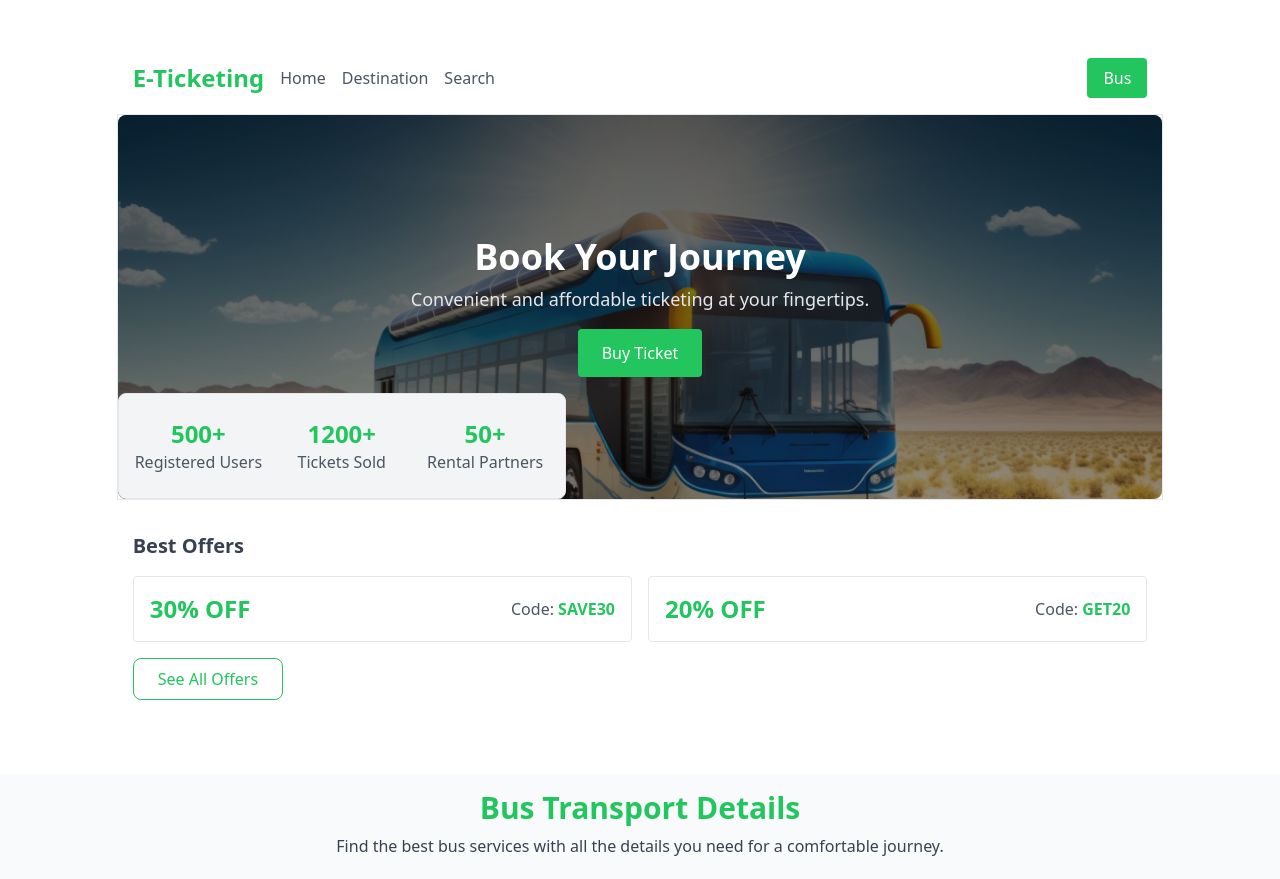
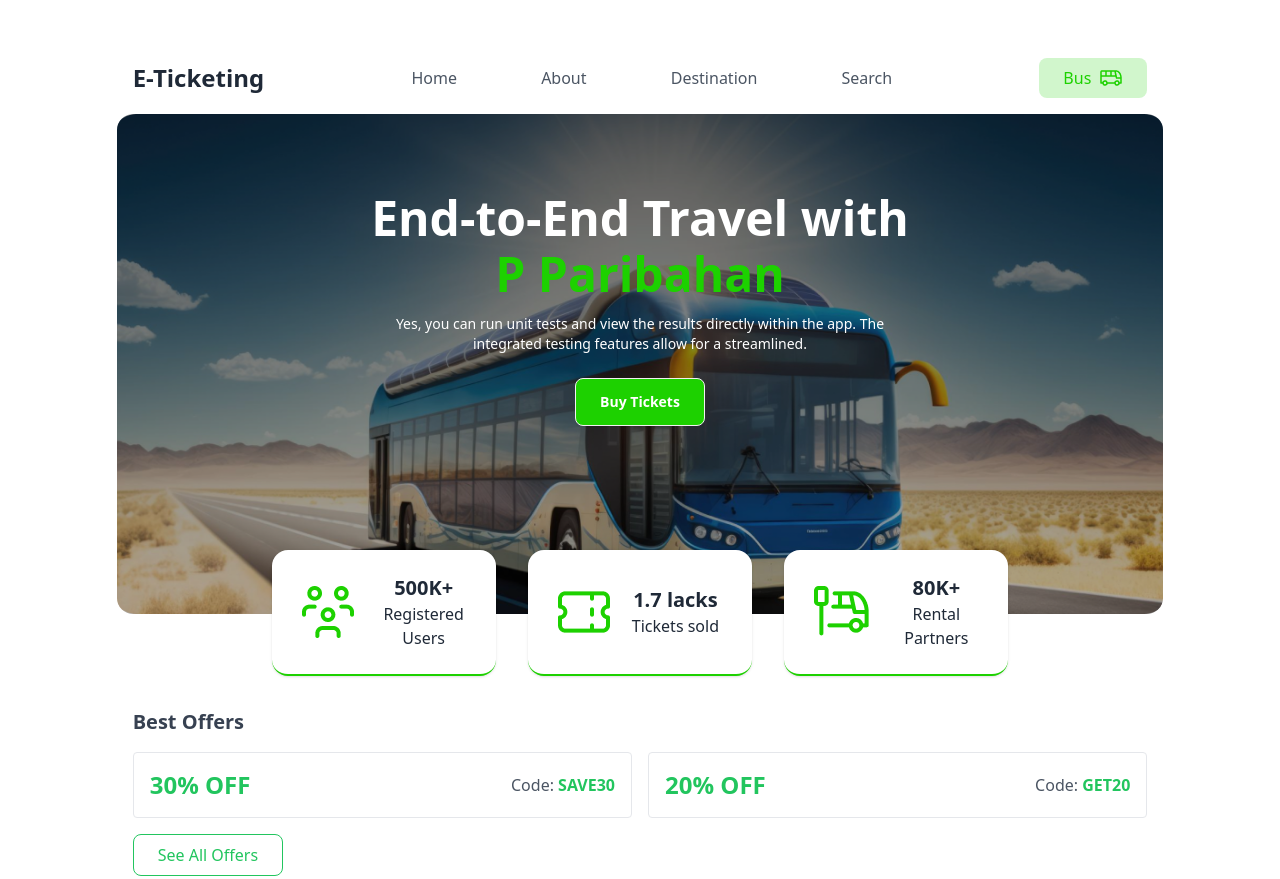
Before and after one commit to Tanjim100/E-BUS-Ticket, a plain HTML site: page index.htm in a window 1280 px wide. Shown: the top 879 px of the page. Drawn offline with nearby package versions, Linux system fonts and the light colour scheme.

Commit message:
header done

```diff
--- a/index.htm
+++ b/index.htm
@@ -9,41 +9,66 @@
 <script src="https://cdn.tailwindcss.com"></script>
 </head>
 <body class="bg-white text-gray-800 flex flex-col items-center">
+
+
+
   <!-- Header Section -->
   <header class="px-2.5 py-2.5 m-8 bg-white rounded-lg w-10/12 "> <!-- 10px margin -->
     <!-- Navbar -->
     <nav class="py-4 px-4 flex justify-between items-center">
       <div class="flex items-center space-x-4">
-        <h1 class="text-2xl font-bold text-green-500">E-Ticketing</h1>
-        <a href="#" class="text-gray-600 hover:text-green-500">Home</a>
-        <a href="#" class="text-gray-600 hover:text-green-500">Destination</a>
-        <a href="#" class="text-gray-600 hover:text-green-500">Search</a>
+        <h1 class="text-2xl font-bold">E-Ticketing</h1>
       </div>
-      <button class="bg-green-500 text-white px-4 py-2 rounded hover:bg-green-600">Bus</button>
+      <div class="space-x-20">
+        <a href="#" class="text-gray-600 hover:text-[#1DD100]">Home</a>
+        <a href="#" class="text-gray-600 hover:text-[#1DD100]">About</a>
+        <a href="#" class="text-gray-600 hover:text-[#1DD100]">Destination</a>
+        <a href="#" class="text-gray-600 hover:text-[#1DD100]">Search</a>
+      </div>
+      </div>
+      <button class="bg-[#1DD10033] text-[#1DD100] px-6 py-2 rounded-lg hover:bg-green-600 flex gap-2">
+        Bus
+        <img src="images/bus-icon.png" alt="">
+      </button>
     </nav>
 
+
    <!-- Hero Section -->
-    <div class="border">
-      <div class="relative bg-cover bg-center h-96 rounded-lg overflow-hidden" style="background-image: url('images/banner.png');">
-        <div class="absolute inset-0 bg-black bg-opacity-40 flex flex-col justify-center items-center text-center">
-          <h2 class="text-4xl font-bold text-white mb-2">Book Your Journey</h2>
-          <p class="text-lg text-gray-200 mb-4">Convenient and affordable ticketing at your fingertips.</p>
-          <button class="bg-green-500 text-white px-6 py-3 rounded hover:bg-green-600">Buy Ticket</button>
+  <div class="relative bg-cover bg-center rounded-2xl h-[500px]" style="background-image: url('images/banner.png');">
+    <div class="absolute inset-0 bg-black bg-opacity-30 rounded-2xl"></div>
+    <div class="relative text-center text-white py-20 px-4 z-10 flex flex-col items-center">
+      <h1 class="text-4xl md:text-5xl font-bold">End-to-End Travel with</h1>
+      <h2 class="text-4xl md:text-5xl font-bold text-[#1DD100] mt-2">P Paribahan</h2>
+      <p class="mt-4 text-sm  w-1/2">Yes, you can run unit tests and view the results directly within the app. The integrated testing features allow for a streamlined.</p>
+      <button class="btn mt-6 bg-[#1DD100] text-white px-6 py-3 rounded-lg font-bold hover:bg-green-600">Buy Tickets</button>
+    </div>
   </div>
 
   <!-- Statistics Section -->
-        <div class="absolute bottom-0 bg-gray-100 py-6 px-4 grid grid-cols-3 gap-4 text-center rounded-lg mt-4 border">
+  <div class="relative z-20 -mt-16 flex justify-center">
+    <div class="grid grid-cols-1 md:grid-cols-3 gap-8 px-6 w-3/4">
+      <!-- Card 1 -->
+      <div class="flex items-center gap-4 bg-white rounded-2xl shadow p-6 text-center border-b-2 border-[#1DD100]">
+        <img src="images/people.png" alt="Bus Logo" class="">
         <div>
-            <h3 class="text-2xl font-bold text-green-500">500+</h3>
-            <p class="text-gray-600">Registered Users</p>
+          <h3 class="text-xl font-bold">500K+</h3>
+          <p>Registered Users</p>
         </div>
+    </div>
+      <!-- Card 2 -->
+      <div class="flex items-center gap-4 bg-white rounded-2xl shadow p-6 text-center border-b-2 border-[#1DD100]">
+        <img src="images/ticket-cupon.png" alt="Bus Logo" class="">
         <div>
-            <h3 class="text-2xl font-bold text-green-500">1200+</h3>
-            <p class="text-gray-600">Tickets Sold</p>
+          <h3 class="text-xl font-bold 0">1.7 lacks</h3>
+          <p>Tickets sold</p>
         </div>
-          <div>
-            <h3 class="text-2xl font-bold text-green-500">50+</h3>
-            <p class="text-gray-600">Rental Partners</p>
+    </div>
+      <!-- Card 3 -->
+      <div class="flex items-center gap-4 bg-white rounded-2xl shadow p-6 text-center border-b-2 border-[#1DD100]">
+        <img src="images/stoppage.png" alt="Bus Logo" class="">
+        <div class="">
+          <h3 class="text-xl font-bold">80K+</h3>
+          <p>Rental Partners</p>
         </div>
     </div>
     </div>
@@ -77,6 +102,8 @@
   </header>
 
 
+
+
   <!-- main section  -->
   <main class="px-2.5 py-4 bg-gray-50 flex flex-col items-center">
     <!-- Main Section Heading and Paragraph -->
@@ -101,7 +128,7 @@
           </div>
 
           <!-- Bus Name and Seat Availability -->
-          <div class="text-sm text-green-500 bg-green-100 px-2 py-1 rounded-lg mt-1 flex items-center gap-2">
+          <div class="text-sm text-[#1DD100] bg-[#1DD1001A] px-2 py-1 rounded-lg mt-1 flex items-center gap-2">
             <img src="images/seat-green.png" alt="">
             <span>40</span><span>Seats left</span>
           </div>
```
Lines whose indentation alone changed are shown as unchanged.
